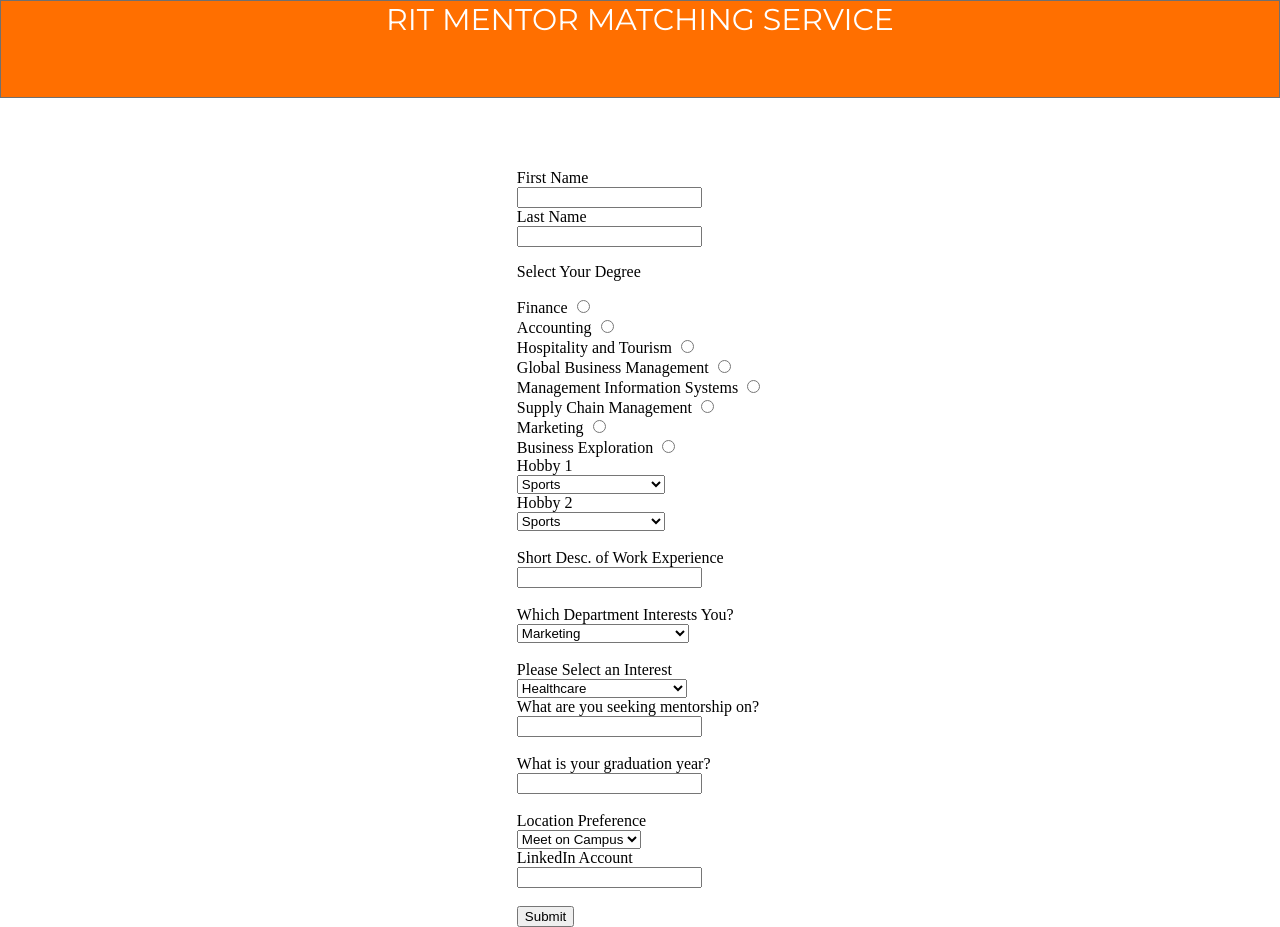
After one commit to nishadpasricha/mentormatching, a Flask app: template templates/studentform.html in a window 1280 px wide. The commit adds this page. Run offline with Flask 2, Linux system fonts and the light colour scheme; the template is opened without the code that fills it, so the values that code supplies are empty.

Commit message:
student form finish

```diff
--- a/main.py
+++ b/main.py
@@ -10,12 +10,13 @@
 
 @app.route('/studentsubmit',methods= ['GET', 'POST'])
 def studentsubmit():
-    return render_template('studentsubmit.html')
+    return render_template('studentemailcheck.html')
 
 
 @app.route('/studentform', methods = ['GET','POST'])
 def studentform():
-    return render_template('studentform.html')
-
-
-#testing staging
+    if request.method == 'POST':
+        student_email=request.form
+        email=request.form.get("email")
+        print(email)
+    return render_template('studentform.html', user_info=student_email, email = email)
--- /dev/null
+++ b/templates/studentform.html
@@ -0,0 +1,160 @@
+<!DOCTYPE html>
+
+<html>
+<title>Home/Sign up for RIT's MentorMatching</title>
+
+<style>
+    @import url('https://fonts.googleapis.com/css?family=Montserrat:400,800');
+
+    body {
+    background-color:#ffffff;
+    margin: 0;
+    width: 100%;
+    height: 100%;
+    padding: 0;
+    position: block;
+    overflow-x: hidden;
+    overflow-y: auto;
+
+}
+
+.headerbanner {
+  border-style: solid;
+  border-width: 1px;
+  border-color: rgb(112, 112, 112);
+  font-style: normal;
+  position: relative;
+  height: 6rem;
+  width: auto;
+  background-color: rgb(255, 111, 0);
+  text-align: center;
+  font-family: Montserrat;
+  font-size: 30px;
+  color: white;
+  margin-bottom: 200px;
+}
+
+
+.container {
+  width: auto;
+  height: 500px;
+  margin: 50px;
+  display: flex;
+  align-items: center;
+  justify-content: center;
+}
+</style>
+
+
+<script>
+
+</script>
+
+<body>
+
+<div class="headerbanner">RIT MENTOR MATCHING SERVICE</div>
+
+<div class = "container">
+    <form>
+    <form action = "/studentconfirm" method = "POST">
+      <!---Name Collection-->
+      <label for="fname">First Name</label><br>
+      <input type="text" id="fname" name="fname"><br>
+      <label for="lname">Last Name</label><br>
+      <input type="text" id="lname" name="lname"><br>
+      <!---Degree Selection-->
+      <p>Select Your Degree</p>
+      <label for="financedegree">Finance</label>
+      <input type="radio" id="financedegree" name="degree"><br>
+      <label for="accountingdegree">Accounting</label>
+      <input type="radio" id="accountingdegree" name="degree"><br>
+      <label for="s-hospitdegree">Hospitality and Tourism</label>
+      <input type="radio" id="s-hospitdegree" name="degree"><br>
+      <label for="s-globaldegree">Global Business Management</label>
+      <input type="radio" id="s-globaldegree" name="degree"><br>
+      <label for="misdegree">Management Information Systems</label>
+      <input type="radio" id="misdegree" name="degree"><br>
+      <label for= "s-supplychaindegree">Supply Chain Management</label>
+      <input type="radio" id="s-supplychaindegree" name="degree"><br>
+      <label for="s-marketing">Marketing</label>
+      <input type="radio" id="s-marketing" name ="degree"><br>
+      <label for="s-businessexploration">Business Exploration</label>
+      <input type="radio" id="s-businessexploration" name="degree"><br>
+
+      <!---Hobby Selection-->
+      <label for="hobbies1">Hobby 1</label><br>
+      <select name="hobbies1" id="hobbies1"><br>
+          <option value="sports">Sports</option>
+          <option value="artdesign">Art/Design</option>
+          <option value ="communityservice">Community Service</option>
+          <option value ="reading">Reading</option>
+          <option value ="videogames">Video Games</option>
+          <option value ="music">Music</option>
+          <option value ="stocks">Stock/Finance</option>
+          <option value="entertainment">Entertainment</option>
+          <option value="shopping">Shopping</option>
+          <option value="research">Research/News</option>
+          <option value="cooking">Coding/Programming</option>
+        </select><br>
+        <label for="hobbies2">Hobby 2</label><br>
+        <select name="hobbies2" id="hobbies2"><br>
+            <option value="sports">Sports</option>
+            <option value="artdesign">Art/Design</option>
+            <option value ="communityservice">Community Service</option>
+            <option value ="reading">Reading</option>
+            <option value ="videogames">Video Games</option>
+            <option value ="music">Music</option>
+            <option value ="stocks">Stock/Finance</option>
+            <option value="entertainment">Entertainment</option>
+            <option value="shopping">Shopping</option>
+            <option value="research">Research/News</option>
+            <option value="cooking">Coding/Programming</option>
+        </select>
+        <br><br>
+        <label for="s-workexperience">Short Desc. of Work Experience</label><br>
+        <input type="text" id="s-workexperience" name="we"><br><br>
+        <label for="s-department">Which Department Interests You?</label><br>
+        <select name="s-department" id="department">
+          <option value="marketing">Marketing</option>
+          <option value ="finance">Finance</option>
+          <option value="operationsmanagement">Operations Management</option>
+          <option value="humanresources">Human Resources</option>
+          <option value="it">IT</option>
+          <option value="development">Development</option>
+          <option value="consulting">Consulting</option>
+          <option value="legal">Legal</option>
+          <option value="manufacturing">Manufacturing</option>
+          <option value="dis-scm">Distribution/Supply Chain</option>
+        </select><br><br>
+        <label for="s-interest">Please Select an Interest</label><br>
+        <select name="s-interest" id="s-interest">
+          <option value="healthcare">Healthcare</option>
+          <option value="technology">Technology</option>
+          <option value="construction">Construction/Real Estate</option>
+          <option value="retail">Retail</option>
+          <option value="insurance">Insurance</option>
+          <option value="transportation">Transportation</option>
+          <option value="finance-banking">Finance/Banking</option>
+          <option value="education">Education</option>
+          <option value="research">Research</option>
+        </select><br>
+        <label for="s-desire">What are you seeking mentorship on?</label><br>
+        <input type="text" id="s-desire" name="desire"><br><br>
+        <label for="s-graddate">What is your graduation year?</label><br>
+        <input type="text" id="s-graddate" name="graddate"><br><br>
+        <label for="s-location">Location Preference</label><br>
+        <select name="s-location">
+          <option value="campus">Meet on Campus</option>
+          <option value="remote">Meet Remotely</option>
+        </select><br>
+        <label for="s-linkedin">LinkedIn Account</label><br>
+        <input type="text" id="s-linkedin" name="linkedin"><br><br>
+        <input type="submit">
+
+
+
+
+    </form>
+</div>
+
+</body>
```
Also changed, not shown: templates/studentemailcheck.html (renamed from templates/studentsubmit.html, +29 -1 lines), 1 other file.
